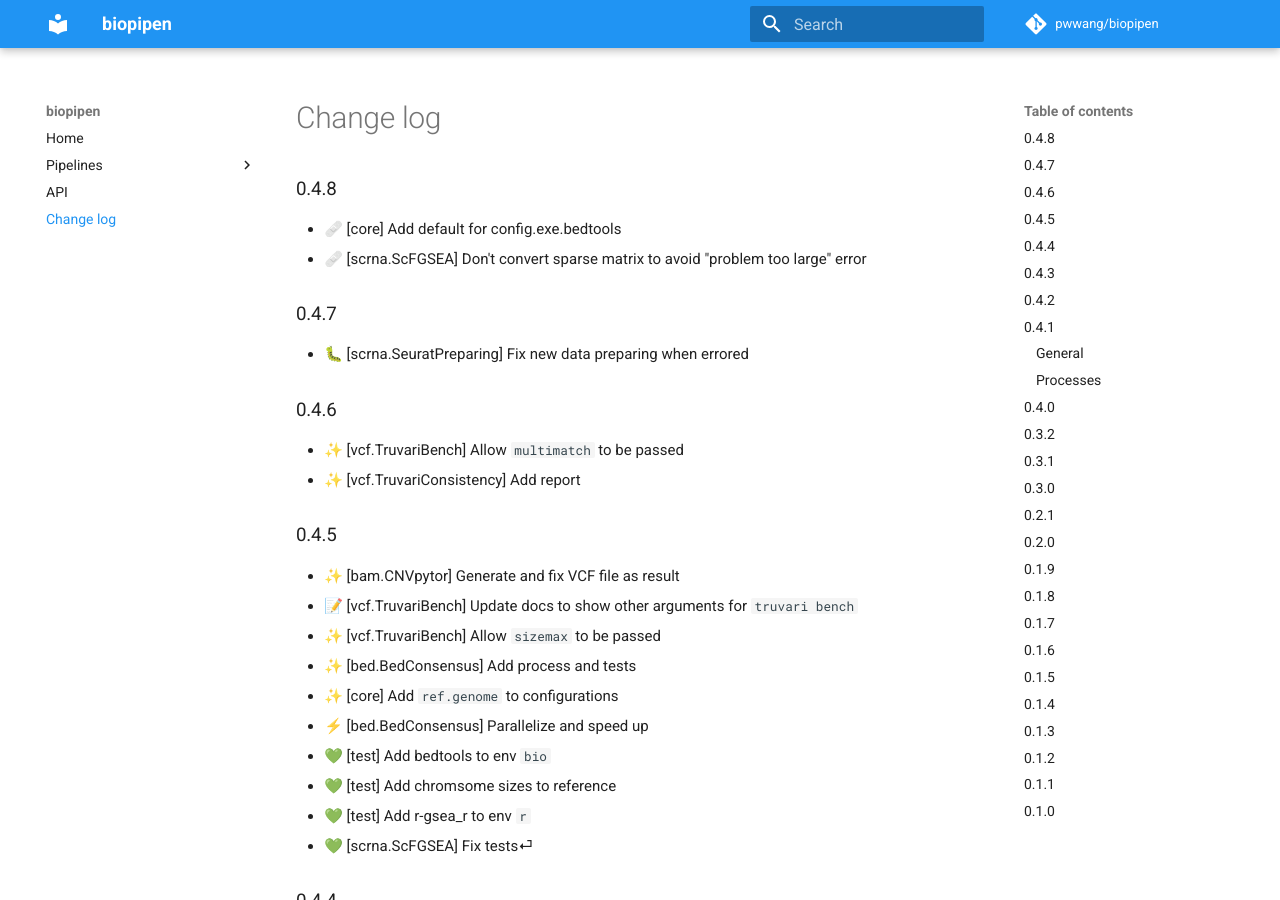
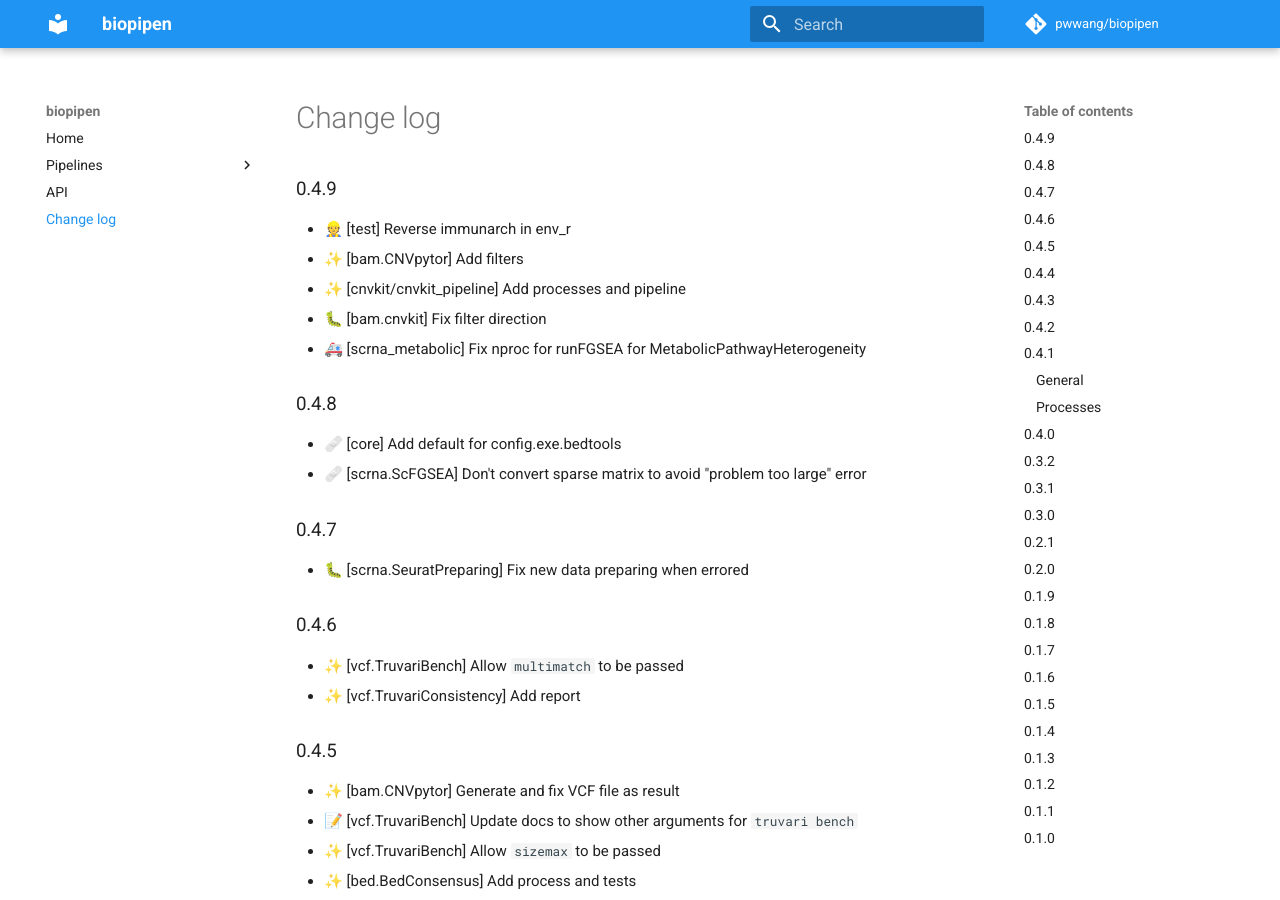
Before and after one commit to pwwang/biopipen, an MkDocs documentation site: the page built from docs/CHANGELOG.md, in a window 1280 px wide and 900 px high. Built offline with MkDocs 1.6.1 and Material for MkDocs 9.7.7, drawn with Linux system fonts in a browser that asks for light colours; comment, search, counter and statistics services are not loaded.

Commit message:
🔖0.4.9

```diff
--- a/biopipen/__init__.py
+++ b/biopipen/__init__.py
@@ -1,2 +1,2 @@
 
-__version__ = "0.4.8"
+__version__ = "0.4.9"
--- a/docs/CHANGELOG.md
+++ b/docs/CHANGELOG.md
@@ -1,3 +1,11 @@
+## 0.4.9
+
+- 👷 [test] Reverse immunarch in env_r
+- ✨ [bam.CNVpytor] Add filters
+- ✨ [cnvkit/cnvkit_pipeline] Add processes and pipeline
+- 🐛 [bam.cnvkit] Fix filter direction
+- 🚑 [scrna_metabolic] Fix nproc for runFGSEA for MetabolicPathwayHeterogeneity
+
 ## 0.4.8
 
 - 🩹 [core] Add default for config.exe.bedtools
--- a/pyproject.toml
+++ b/pyproject.toml
@@ -1,6 +1,6 @@
 [tool.poetry]
 name = "biopipen"
-version = "0.4.8"
+version = "0.4.9"
 description = "Bioinformatics processes/pipelines that can be run from `pipen run`"
 authors = ["pwwang <pwwang@pwwang.com>"]
 license = "MIT"
```
